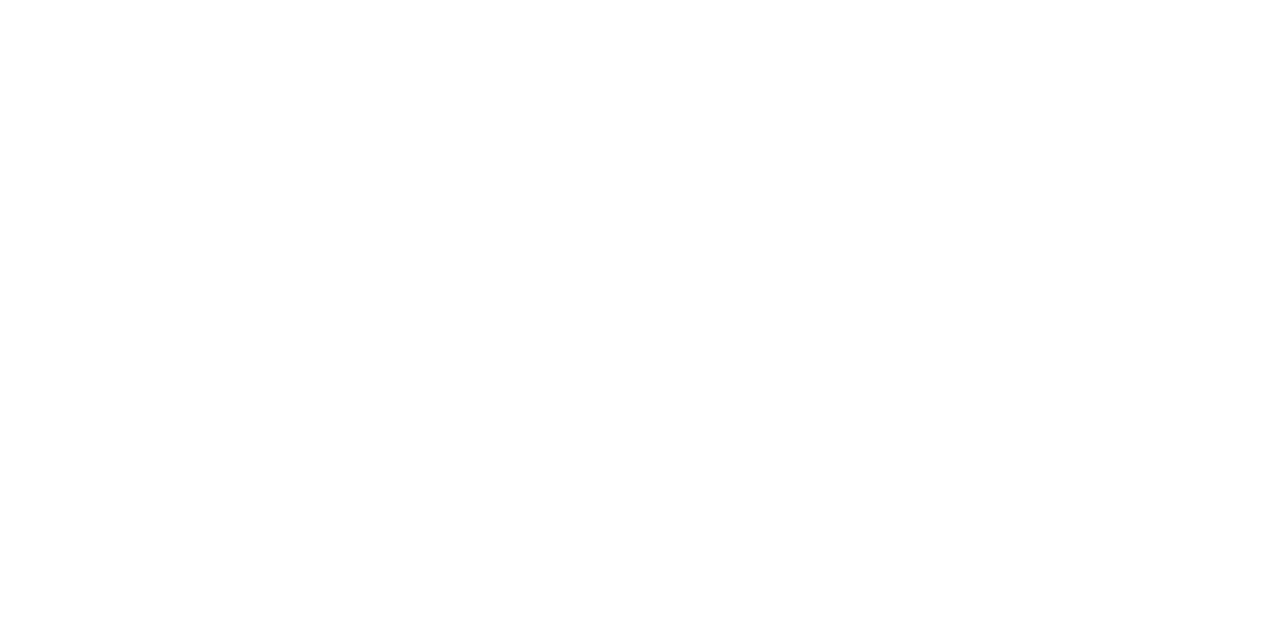
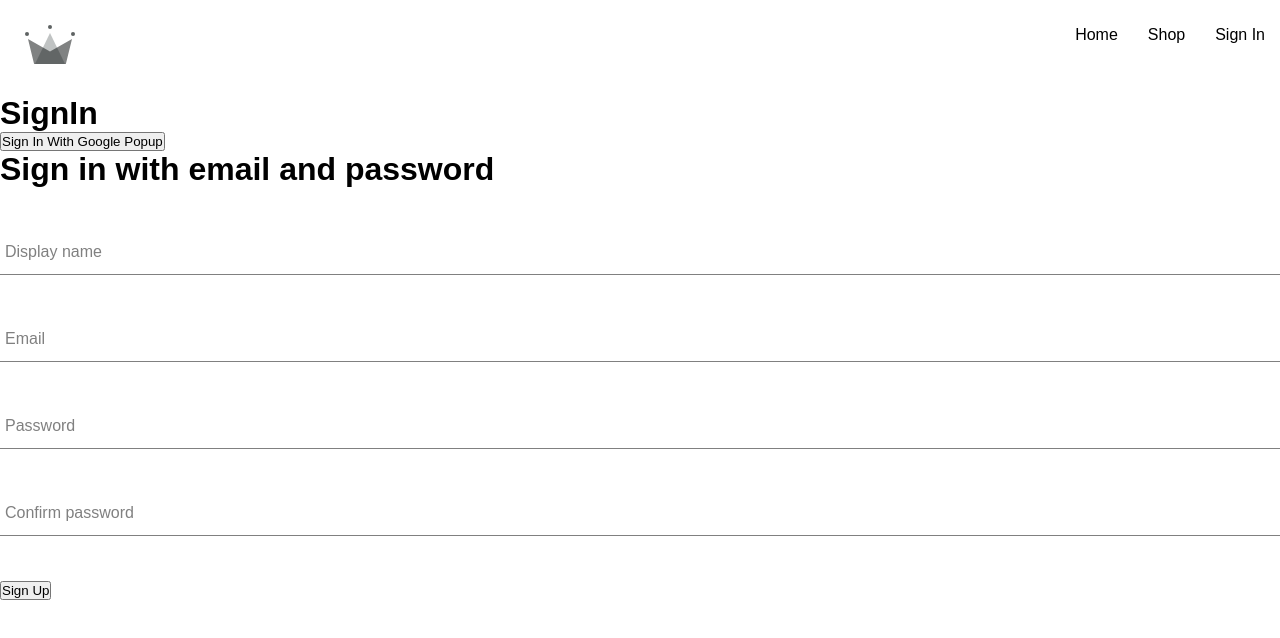
Before and after one commit to Mezin24/clothing-store, a React (Create React App) app: page /sign-in in a window 1280 px wide. Before the commit this address had no page. Shown: the top 638 px of the page. Built offline with nearby package versions, Linux system fonts and the light colour scheme; a web font is replaced by a local one.

Commit message:
add updates

```diff
--- a/package.json
+++ b/package.json
@@ -6,6 +6,7 @@
     "@testing-library/jest-dom": "^5.17.0",
     "@testing-library/react": "^13.4.0",
     "@testing-library/user-event": "^13.5.0",
+    "firebase": "^10.3.0",
     "react": "^18.2.0",
     "react-dom": "^18.2.0",
     "react-router-dom": "^6.15.0",
--- a/src/App.jsx
+++ b/src/App.jsx
@@ -1,6 +1,7 @@
 import { Routes, Route } from 'react-router';
 import { HomePage } from 'pages/home/HomePage';
 import { Layout } from 'components/layout/Layout';
+import { SignIn } from 'pages/signIn/SignIn';
 
 const Shop = () => {
   return <h1>I am a shop component</h1>;
@@ -12,6 +13,7 @@
       <Route path='/' element={<Layout />}>
         <Route index element={<HomePage />} />
         <Route path='shop' element={<Shop />} />
+        <Route path='sign-in' element={<SignIn />} />
       </Route>
     </Routes>
   );
--- /dev/null
+++ b/src/components/UI/formInput/formInput.scss
@@ -0,0 +1,54 @@
+$sub-color: grey;
+$main-color: black;
+
+@mixin shrinkLabel {
+  top: -14px;
+  font-size: 12px;
+  color: $main-color;
+}
+
+.group {
+  position: relative;
+  margin: 45px 0;
+
+  .form-input {
+    background: none;
+    background-color: white;
+    color: $sub-color;
+    font-size: 18px;
+    padding: 10px 10px 10px 5px;
+    display: block;
+    width: 100%;
+    border: none;
+    border-radius: 0;
+    border-bottom: 1px solid $sub-color;
+    margin: 25px 0;
+
+    &:focus {
+      outline: none;
+    }
+
+    &:focus ~ .form-input-label {
+      @include shrinkLabel();
+    }
+  }
+
+  input[type='password'] {
+    letter-spacing: 0.3em;
+  }
+
+  .form-input-label {
+    color: $sub-color;
+    font-size: 16px;
+    font-weight: normal;
+    position: absolute;
+    pointer-events: none;
+    left: 5px;
+    top: 10px;
+    transition: 300ms ease all;
+
+    &.shrink {
+      @include shrinkLabel();
+    }
+  }
+}
--- a/src/components/categories/CategoryItem/CategoryItem.jsx
+++ b/src/components/categories/CategoryItem/CategoryItem.jsx
@@ -1,3 +1,4 @@
+import { useMemo } from 'react'
 import './categoryItem.scss'
 
 export const CategoryItem = ({item}) => {
@@ -7,15 +8,19 @@
     title
   } = item
 
+  const styles = useMemo(() => (
+    {
+      backgroundImage: `url(${imageUrl})`,
+    }
+  ), [imageUrl])
+
   return (
     <div
     key={id}
     className='category-container'
-    style={{
-      backgroundImage: `url(${imageUrl})`,
-    }}
+
   >
-    <div className='background-image' />
+    <div className='background-image' style={styles}/>
     <div className='category-body-container'>
       <h2>{title}</h2>
       <p>Shop Now</p>
--- a/src/components/layout/Layout.jsx
+++ b/src/components/layout/Layout.jsx
@@ -13,6 +13,7 @@
         <div className="nav-links-container">
           <Link to='/' className="nav-link">Home</Link>
           <Link to='/shop' className="nav-link">Shop</Link>
+          <Link to='/sign-in' className="nav-link">Sign In</Link>
         </div>
       </header>
       <Outlet />
--- /dev/null
+++ b/src/components/signUpForm/SignUpForm.jsx
@@ -0,0 +1,81 @@
+import { FormInput } from "components/UI/formInput/FormInput";
+import { useState } from "react";
+import {createUserDocWithEmailAndPassword, createUserDocumentFromAuthData} from 'utils/firebase/config'
+
+const defaultValue = {
+  displayName: '',
+  email: '',
+  password: '',
+  confirmPassword: '',
+}
+
+export const SignUpForm = () => {
+  const [formFields, setFormFields] = useState(defaultValue);
+  const {displayName, email, password, confirmPassword} = formFields
+  const handleChange = (e) => {
+    const {name, value} = e.target
+    setFormFields(prev => ({...prev, [name]: value}))
+  }
+
+  const handleSubmit = async(e )=> {
+    e.preventDefault()
+    if (!displayName || !email || !password) return
+
+    if ((password !== confirmPassword)) {
+      alert('Password do not match')
+      return
+    }
+
+    try {
+      const {user} = await createUserDocWithEmailAndPassword(email, password)
+      createUserDocumentFromAuthData({...user, displayName})
+      setFormFields(defaultValue)
+    } catch (error) {
+      if(error.code === 'auth/email-already-in-use') {
+        alert('Email already in use')
+      }
+      console.log(error)
+    }
+  }
+
+  return (
+    <div>
+      <h1>Sign in with email and password</h1>
+      <form onSubmit={handleSubmit}>
+        <FormInput
+          label='Display name'
+          type="text"
+          onChange={handleChange}
+          value={displayName}
+          name="displayName"
+          required
+        />
+        <FormInput
+          label='Email'
+          type="email"
+          onChange={handleChange}
+          value={email}
+          name="email"
+          required
+          />
+        <FormInput
+          label='Password'
+          type="password"
+          onChange={handleChange}
+          value={password}
+          name="password"
+          required
+        />
+          <FormInput
+          label='Confirm password'
+          type="password"
+          onChange={handleChange}
+          value={confirmPassword}
+          name="confirmPassword"
+          required
+        />
+        <button type="submit">Sign Up</button>
+      </form>
+    </div>
+  )
+}
--- /dev/null
+++ b/src/pages/signIn/SignIn.jsx
@@ -0,0 +1,18 @@
+import { SignUpForm } from "components/signUpForm/SignUpForm"
+import { createUserDocumentFromAuthData, signInWithGooglePopup } from "utils/firebase/config"
+
+
+export const SignIn = () => {
+  const signIn = async () => {
+    const {user} = await signInWithGooglePopup()
+    createUserDocumentFromAuthData(user)
+  }
+
+  return (
+    <>
+    <h1>SignIn</h1>
+    <button onClick={signIn}>Sign In With Google Popup</button>
+    <SignUpForm />
+    </>
+  )
+}
--- /dev/null
+++ b/src/utils/firebase/config.js
@@ -0,0 +1,53 @@
+import { initializeApp } from 'firebase/app';
+import {
+  GoogleAuthProvider,
+  getAuth,
+  signInWithPopup,
+  createUserWithEmailAndPassword,
+} from 'firebase/auth';
+import { doc, getDoc, getFirestore, setDoc } from 'firebase/firestore';
+
+const firebaseConfig = {
+  apiKey: 'AIzaSyAo8QxIFpmp-UxeNmQshWh-7LF-Eod5P50',
+  authDomain: 'clothes-store-5ccc9.firebaseapp.com',
+  projectId: 'clothes-store-5ccc9',
+  storageBucket: 'clothes-store-5ccc9.appspot.com',
+  messagingSenderId: '49769613069',
+  appId: '1:49769613069:web:a8b58ac6f5de9d82e99244',
+};
+
+const app = initializeApp(firebaseConfig);
+const provider = new GoogleAuthProvider();
+provider.setCustomParameters({
+  prompt: 'select_account',
+});
+
+export const auth = getAuth();
+export const signInWithGooglePopup = () => signInWithPopup(auth, provider);
+export const db = getFirestore(app);
+
+export const createUserDocumentFromAuthData = async (userAuth) => {
+  if (!userAuth) return;
+  const userRef = doc(db, 'users', userAuth.uid);
+
+  try {
+    const user = await getDoc(userRef);
+    const { displayName, email } = userAuth;
+
+    if (!user.exists()) {
+      setDoc(userRef, {
+        displayName,
+        email,
+        createAt: new Date(),
+      });
+    }
+    return userRef;
+  } catch (error) {
+    console.log(error);
+  }
+};
+
+export const createUserDocWithEmailAndPassword = async (email, password) => {
+  if (!email || !password) return;
+  return await createUserWithEmailAndPassword(auth, email, password);
+};
```
Also changed, not shown: 2 other files (tests, documents, lock files or other folders).
